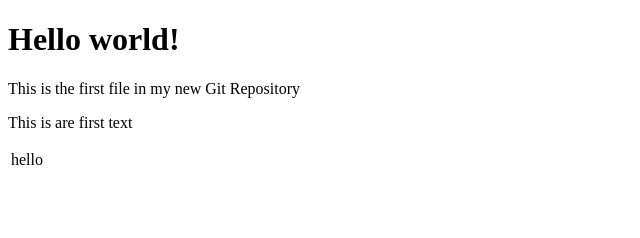
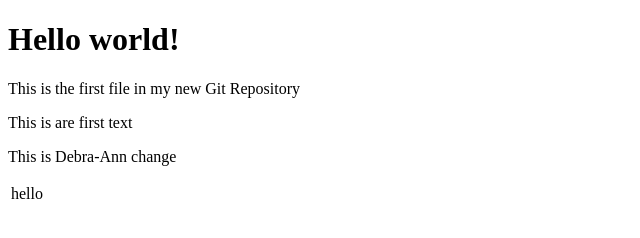
Before and after one commit to hjames908/myproject2, a plain HTML site: page update.html in a window 1280 px wide. Shown: the whole page, without its empty margins (0-640 px from the left). Drawn offline with Linux system fonts and the light colour scheme.

Commit message:
Update update.html
DebraAnn change

```diff
--- a/update.html
+++ b/update.html
@@ -9,6 +9,7 @@
 <p>This is the first file in my new Git Repository</p>
 
   <p>This is are first text</p>
+    <p>This is Debra-Ann  change </p>
 <table>
 <tr><td>hello</td></tr>
 </table>
```
